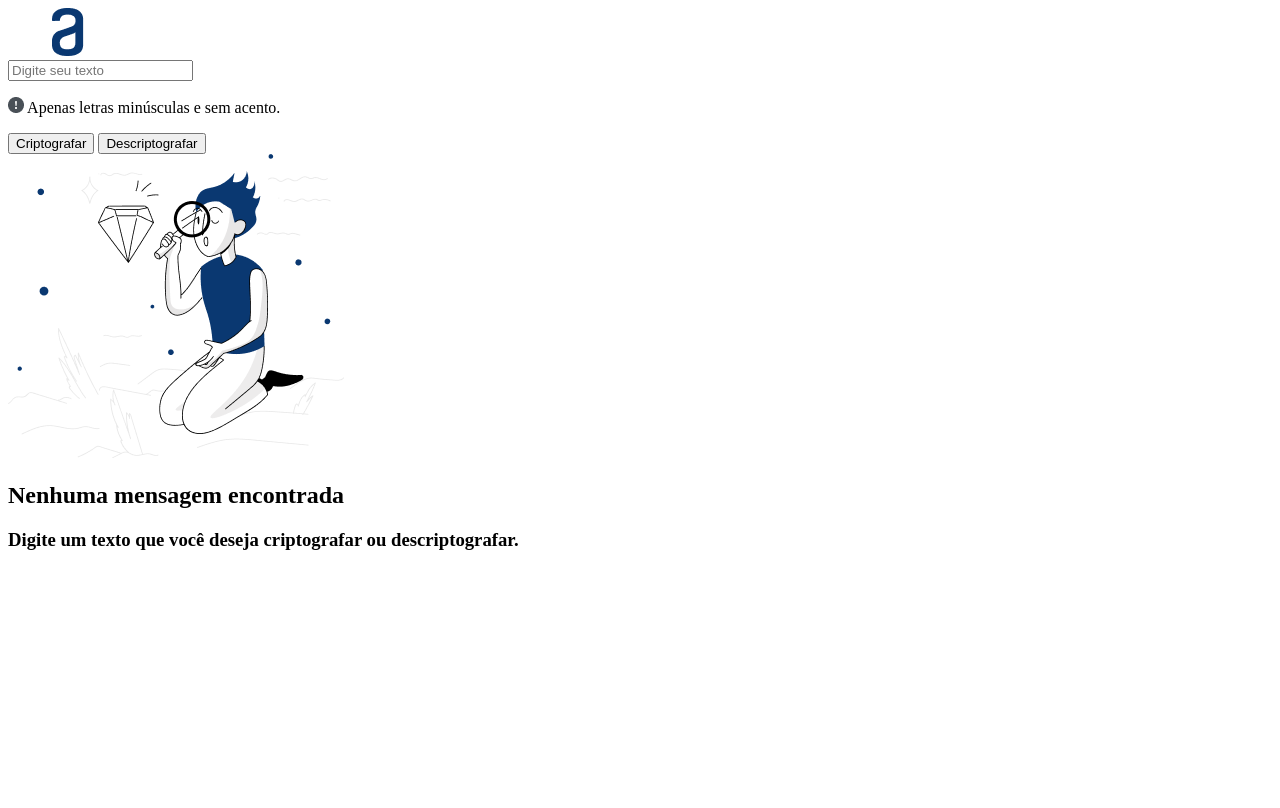
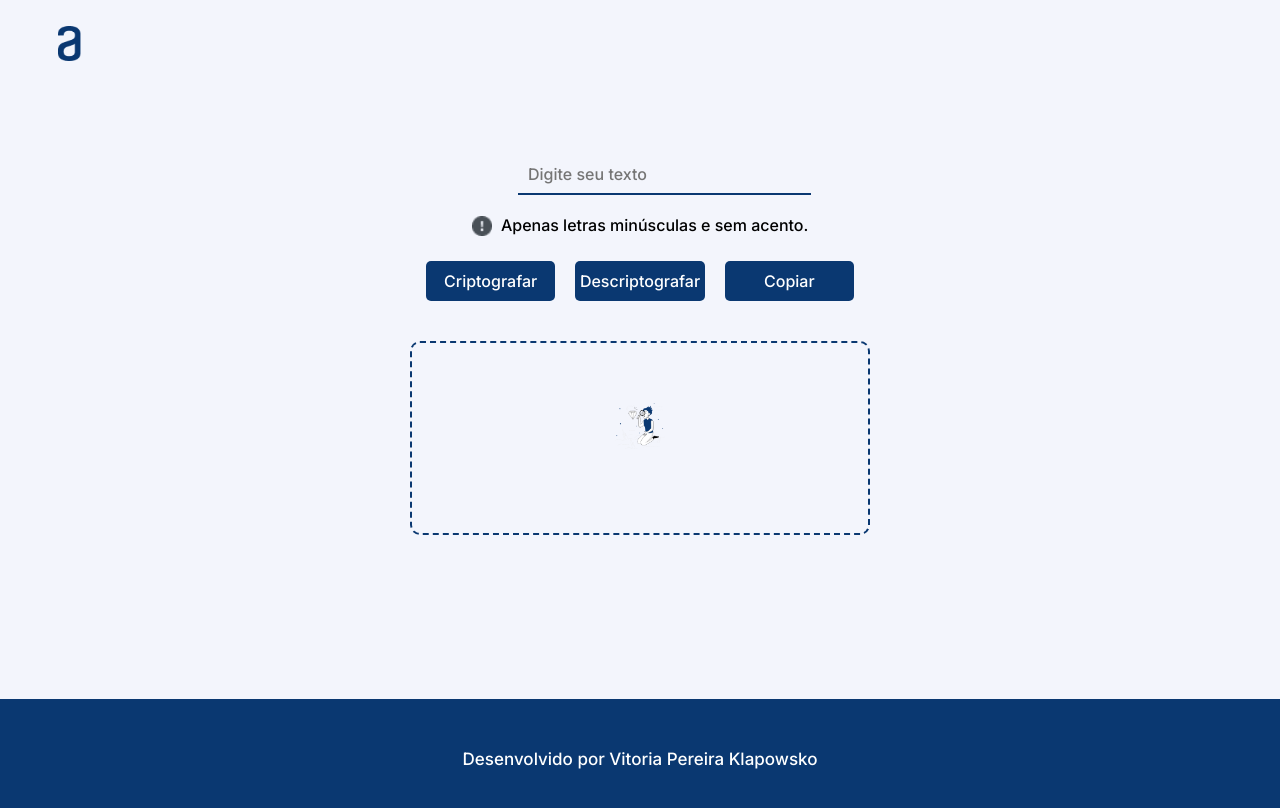
Before and after one commit to VitoriaPereiraKlapowsko/challenge-decodificador, a plain HTML site: page index.html in a window 1280 px wide. Both pictures are taken after a click on the button "Criptografar". Drawn offline with Linux system fonts and the light colour scheme.

Commit message:
Finalizando o decodificador com sucesso

```diff
--- a/index.html
+++ b/index.html
@@ -5,9 +5,7 @@
     <meta charset="UTF-8">
     <meta name="viewport" content="width=device-width, initial-scale=1.0">
     <title>Decodificador de Textos</title>
-
     <link rel="stylesheet" href="./src/styles/style.css">
-    <link rel="stylesheet" href="./script.js">
 </head>
 
 <body>
@@ -19,7 +17,7 @@
 
     <main class="main-container">
         <div class="campo__digitar">
-            <input type="text" placeholder="Digite seu texto">
+            <input type="text" id="textooriginal" placeholder="Digite seu texto">
         </div>
         <div class="validacao_input">
             <p class="validacao__input__aviso"><img src="./src/assets/icons/bi_exclamation-circle-fill.png"
@@ -27,17 +25,24 @@
                 Apenas letras minúsculas e sem acento.</p>
         </div>
         <div class="botoes">
-            <button class="criptografar">Criptografar</button>
-            <button class="descriptografar">Descriptografar</button>
+            <button class="criptografar" onclick="btnEncriptar()">Criptografar</button>
+            <button class="descriptografar" onclick="btnDesencriptar()">Descriptografar</button>
+            <button id="btnCopiar" onclick="copiarTexto()">Copiar</button>
         </div>
         <div class="area__criptografada">
             <div class="area__criptografada__borda">
                 <img src="./src/assets/icons/High quality products 1 1.png" alt="Imagem de um avatar">
-                <h2><strong>Nenhuma mensagem encontrada</strong></h2>
-                <h3>Digite um texto que você deseja criptografar ou descriptografar.</h3>
+                <h2 id="textoresultado"><strong>Nenhuma mensagem encontrada</strong></h2>
+                <h3 id="msgdigiteotexto">Digite um texto que você deseja criptografar ou descriptografar.</h3>
             </div>
         </div>
     </main>
+
+    <footer class="rodape">
+        <p>Desenvolvido por Vitoria Pereira Klapowsko</p>
+    </footer>
+
+    <script src="./script.js"></script>
 </body>
 
 </html>
--- a/script.js
+++ b/script.js
@@ -0,0 +1,60 @@
+const campoDigitar = document.querySelector('.campo__digitar input');
+const resultado = document.querySelector('.area__criptografada__borda h2');
+const btnCopiar = document.querySelector('#botaocopiartexto');
+
+window.addEventListener("load", function() {
+    btnCopiar.style.display = 'none';
+});
+
+function btnEncriptar() {
+    const textoEncriptado = encriptar(campoDigitar.value);
+    resultado.textContent = textoEncriptado;
+    ocultarMensagem();
+    mostrarCopiar();
+}
+
+function ocultarMensagem() {
+    const mensagemNaoEncontrada = document.querySelector('.area__criptografada__borda h3');
+    mensagemNaoEncontrada.style.display = 'none';
+}
+
+function mostrarCopiar() {
+    btnCopiar.style.display = 'block';
+}
+
+function encriptar(stringEncriptada) {
+    stringEncriptada = stringEncriptada.toLowerCase();
+    let matrizCodigo = [['e', 'enter'], ['i', 'imes'], ['a', 'ai'], ['o', 'ober'], ['u', 'ufat']]
+
+    for (let i = 0; i < matrizCodigo.length; i++) {
+        if (stringEncriptada.includes(matrizCodigo[i][0])) {
+            stringEncriptada = stringEncriptada.replaceAll(matrizCodigo[i][0], matrizCodigo[i][1]);
+        }
+    }
+    return stringEncriptada;
+}
+
+function btnDesencriptar() {
+    const textoDesencriptado = descriptar(campoDigitar.value);
+    resultado.textContent = textoDesencriptado;
+    ocultarMensagem();
+    mostrarCopiar();
+}
+
+function descriptar(stringDescriptada) {
+    stringDescriptada = stringDescriptada.toLowerCase();
+    let matrizCodigo = [['enter', 'e'], ['imes', 'i'], ['ai', 'a'], ['ober', 'o'], ['ufat', 'u']]
+
+    for (let i = 0; i < matrizCodigo.length; i++) {
+        if (stringDescriptada.includes(matrizCodigo[i][0])) {
+            stringDescriptada = stringDescriptada.replaceAll(matrizCodigo[i][0], matrizCodigo[i][1]);
+        }
+    }
+    return stringDescriptada;
+}
+
+function copiarTexto() {
+    const textoCopiar = resultado.textContent;
+    navigator.clipboard.writeText(textoCopiar);
+    alert("Texto copiado para a área de transferência com sucesso :)");
+}
--- a/src/styles/style.css
+++ b/src/styles/style.css
@@ -0,0 +1,114 @@
+@import url('https://fonts.googleapis.com/css2?family=Inter:wght@500&display=swap');
+
+:root {
+    --font-principal: 'Inter', sans-serif;
+    --cor-primaria: #F3F5FC;
+    --cor-secundaria: #0A3871;
+}
+
+* {
+    margin: 0;
+    padding: 0;
+    font-family: var(--font-principal);
+    box-sizing: border-box;
+}
+
+body {
+    background-color: var(--cor-primaria);
+}
+
+.cabecalho {
+    padding: 2% 0 0 2%;
+}
+
+.logo__cabecalho img {
+    width: 7%;
+    height: auto;
+}
+
+.main-container {
+    display: flex;
+    flex-direction: column;
+    align-items: center;
+    justify-content: center;
+    height: 70vh;
+}
+
+.campo__digitar input {
+    width: 120%;
+    height: 40px;
+    border: none;
+    border-bottom: 2px solid var(--cor-secundaria);
+    background: transparent;
+    color: var(--cor-secundaria);
+    padding-left: 10px;
+    font-size: 16px;
+    margin-bottom: 20px;
+}
+
+.validacao_input {
+    text-align: center;
+    margin-bottom: 25px;
+}
+
+.validacao__input__aviso img {
+    width: 20px;
+    height: 20px;
+    vertical-align: middle;
+    margin-right: 5px;
+}
+
+.botoes {
+    display: flex;
+    justify-content: space-between;
+    align-items: center;
+    width: 35%;
+    margin-bottom: 20px;
+}
+
+.botoes button {
+    width: 45%;
+    height: 40px;
+    margin: 0 10px;
+    background-color: var(--cor-secundaria);
+    color: #fff;
+    border: none;
+    border-radius: 5px;
+    cursor: pointer;
+    font-size: 16px;
+}
+
+.area__criptografada {
+    text-align: center;
+}
+
+.area__criptografada__borda {
+    border: 2px dashed var(--cor-secundaria);
+    border-radius: 10px;
+    padding: 60px;
+    margin-top: 20px;
+}
+
+.area__criptografada img {
+    width: 15%;
+    height: auto;
+    margin-bottom: 20px;
+}
+
+.area__criptografada h2, .area__criptografada h3 {
+    color: var(--cor-secundaria);
+}
+
+.rodape {
+    background-color: var(--cor-secundaria);
+    color: #FFFFFF;
+    text-align: center;
+    padding: 50px 0;
+    font-family: Arial, sans-serif;
+    font-size: 17px;
+    margin-top: 5.8%;
+}
+
+.rodape p {
+    margin: 0;
+}
```
